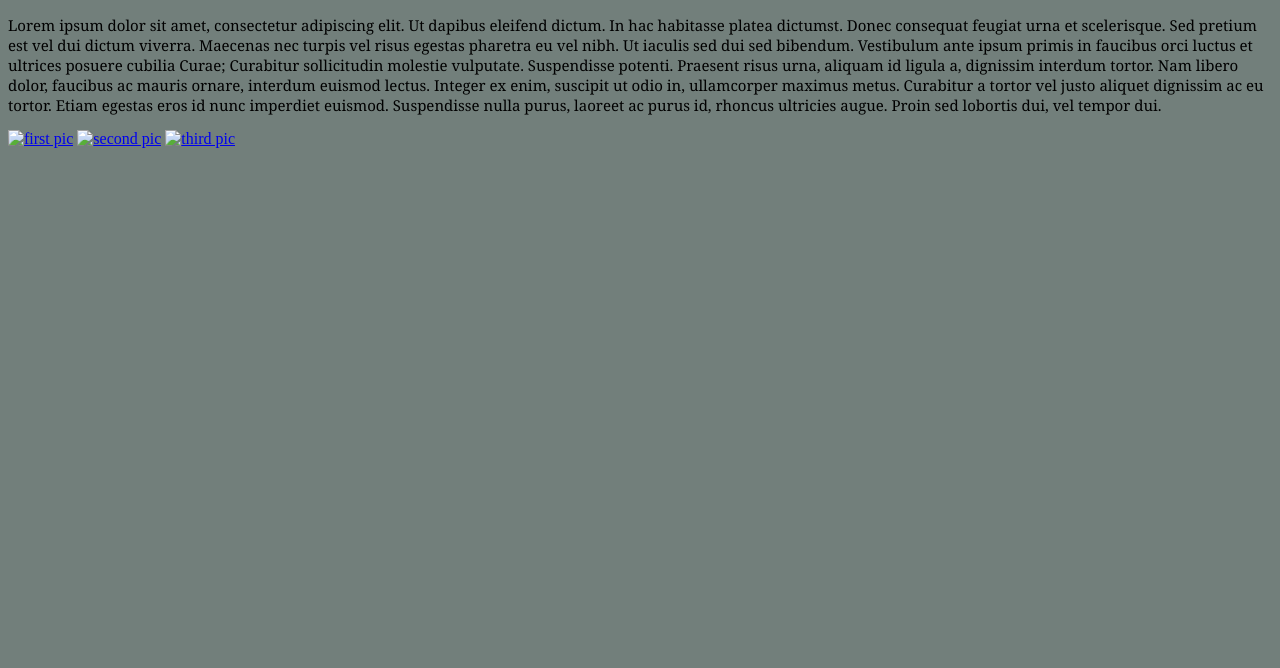
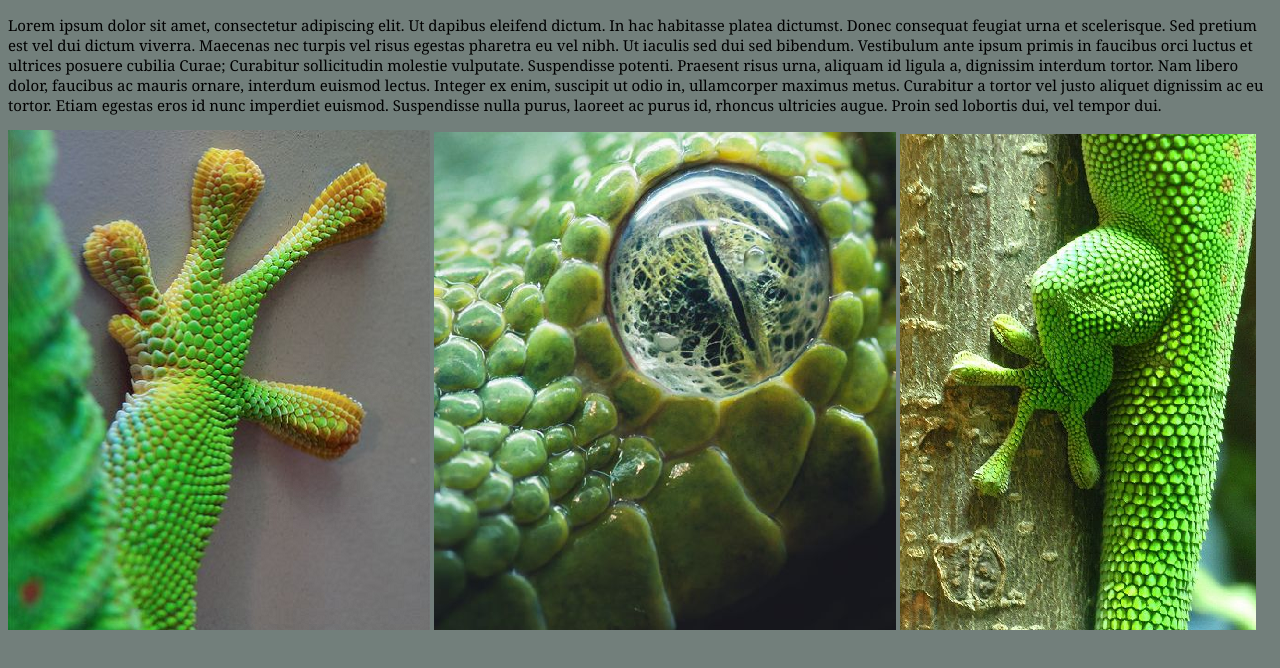
Before and after one commit to vadsomhelster/websash, a plain HTML site: page index.html in a window 1280 px wide. Drawn offline with Linux system fonts and the light colour scheme.

Commit message:
Update index.html

```diff
--- a/index.html
+++ b/index.html
@@ -13,9 +13,9 @@
 
 
 		<div>
-			<a id="meh" href="1.html"><img src="pic/1.png" alt="first pic"></a>
-			<a href="2.html"><img src="pic/2.png" alt="second pic"></a>
-			<a href="3.html"><img src="pic/3.png" alt="third pic"></a>
+			<a id="meh" href="1.html"><img src="1.png" alt="first pic"></a>
+			<a href="2.html"><img src="2.png" alt="second pic"></a>
+			<a href="3.html"><img src="3.png" alt="third pic"></a>
 		</div>
 
 	</body>
```
